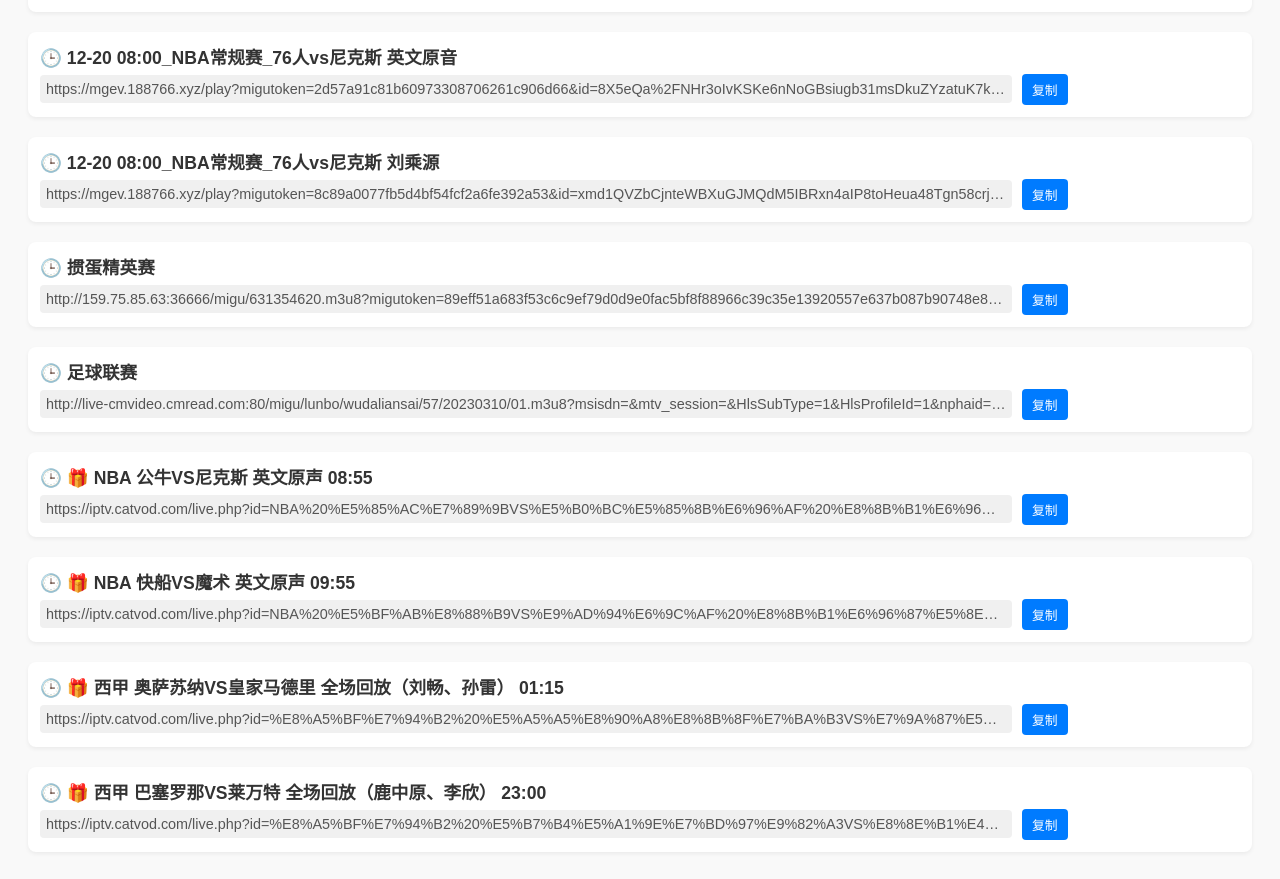
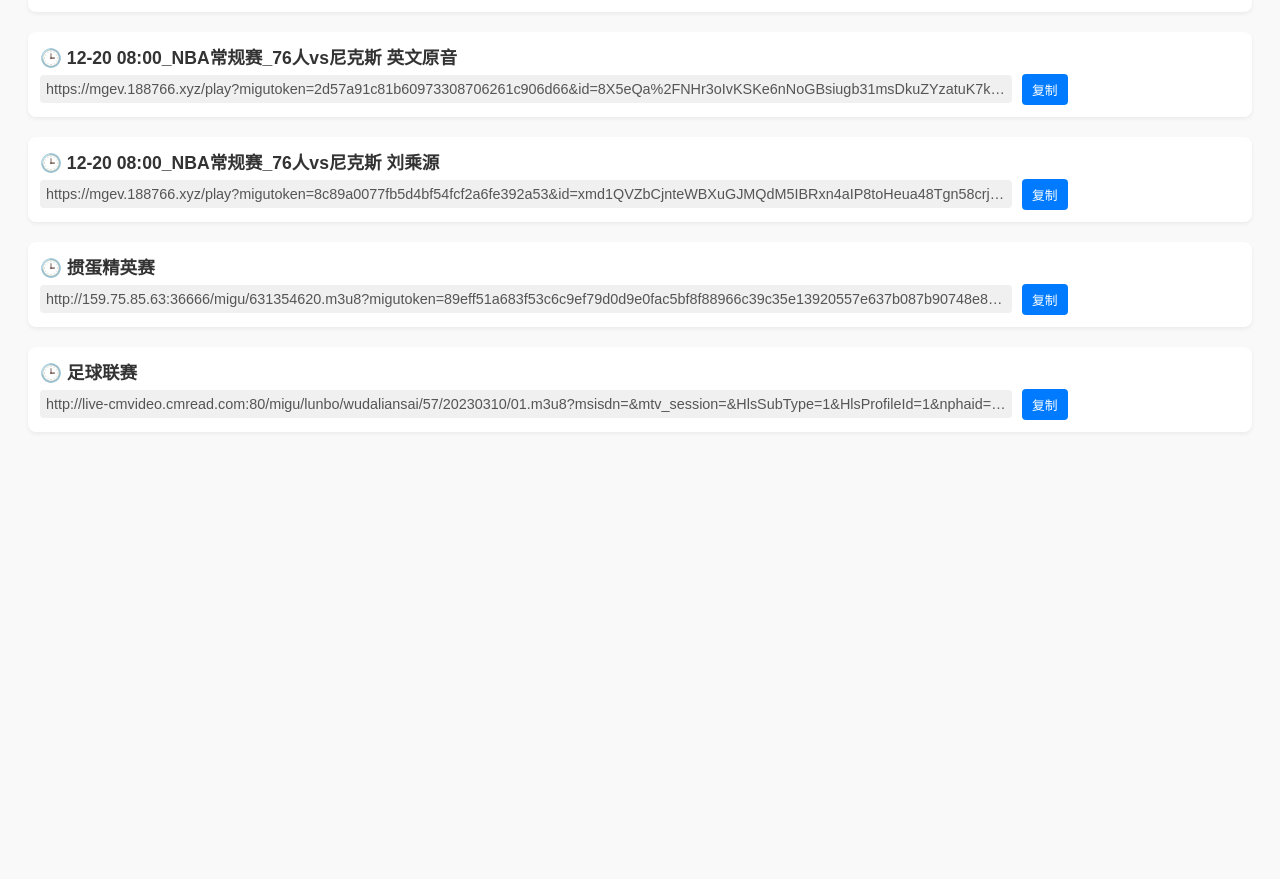
Before and after one commit to kimwang1978/iptv.github.io, a Jekyll site: the page tiyu.html, which Jekyll copies as it is, in a window 1280 px wide and 900 px high, scrolled down 4901 px. Shown: the top 879 px of the window. Built offline with Jekyll 4.4.1, drawn with Linux system fonts in a browser that asks for light colours; after the commit the page ends 5381 px from its top, so only the background shows below that.

Commit message:
Sync File 2026-02-24 04:55:46

```diff
--- a/tiyu.html
+++ b/tiyu.html
@@ -449,38 +449,6 @@
             </div>
         </div>
 
-        <div class="item">
-            <div class="title">🕒 🎁 NBA 公牛VS尼克斯 英文原声 08:55</div>
-            <div class="url-wrapper">
-                <div class="url" id="url_50">https://iptv.catvod.com/live.php?id=NBA%20%E5%85%AC%E7%89%9BVS%E5%B0%BC%E5%85%8B%E6%96%AF%20%E8%8B%B1%E6%96%87%E5%8E%9F%E5%A3%B0%2008%3A55&line=1</div>
-                <button class="copy-btn" onclick="copyToClipboard('url_50')">复制</button>
-            </div>
-        </div>
-
-        <div class="item">
-            <div class="title">🕒 🎁 NBA 快船VS魔术 英文原声 09:55</div>
-            <div class="url-wrapper">
-                <div class="url" id="url_51">https://iptv.catvod.com/live.php?id=NBA%20%E5%BF%AB%E8%88%B9VS%E9%AD%94%E6%9C%AF%20%E8%8B%B1%E6%96%87%E5%8E%9F%E5%A3%B0%2009%3A55&line=1</div>
-                <button class="copy-btn" onclick="copyToClipboard('url_51')">复制</button>
-            </div>
-        </div>
-
-        <div class="item">
-            <div class="title">🕒 🎁 西甲 奥萨苏纳VS皇家马德里 全场回放（刘畅、孙雷） 01:15</div>
-            <div class="url-wrapper">
-                <div class="url" id="url_52">https://iptv.catvod.com/live.php?id=%E8%A5%BF%E7%94%B2%20%E5%A5%A5%E8%90%A8%E8%8B%8F%E7%BA%B3VS%E7%9A%87%E5%AE%B6%E9%A9%AC%E5%BE%B7%E9%87%8C%20%E5%85%A8%E5%9C%BA%E5%9B%9E%E6%94%BE%EF%BC%88%E5%88%98%E7%95%85%E3%80%81%E5%AD%99%E9%9B%B7%EF%BC%89%2001%3A15&line=1</div>
-                <button class="copy-btn" onclick="copyToClipboard('url_52')">复制</button>
-            </div>
-        </div>
-
-        <div class="item">
-            <div class="title">🕒 🎁 西甲 巴塞罗那VS莱万特 全场回放（鹿中原、李欣） 23:00</div>
-            <div class="url-wrapper">
-                <div class="url" id="url_53">https://iptv.catvod.com/live.php?id=%E8%A5%BF%E7%94%B2%20%E5%B7%B4%E5%A1%9E%E7%BD%97%E9%82%A3VS%E8%8E%B1%E4%B8%87%E7%89%B9%20%E5%85%A8%E5%9C%BA%E5%9B%9E%E6%94%BE%EF%BC%88%E9%B9%BF%E4%B8%AD%E5%8E%9F%E3%80%81%E6%9D%8E%E6%AC%A3%EF%BC%89%2023%3A00&line=1</div>
-                <button class="copy-btn" onclick="copyToClipboard('url_53')">复制</button>
-            </div>
-        </div>
-
     <script>
         function copyToClipboard(id) {
             const el = document.getElementById(id);
```
